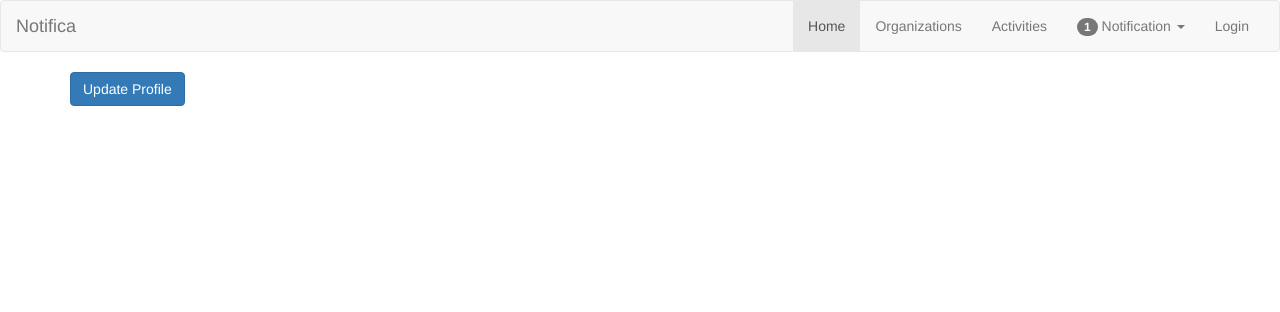
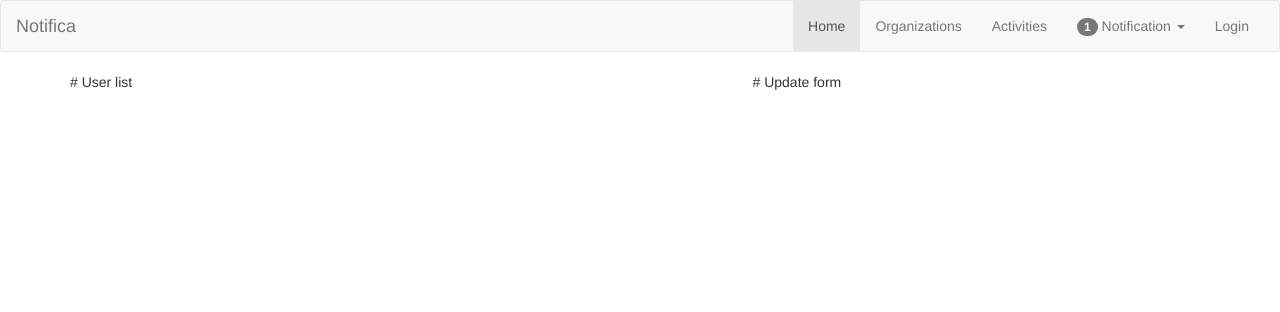
Before and after one commit to HarryHuy/notifica, a Django app: a page that uses notifica/templates/user/update_org.html in a window 1280 px wide. Shown: the top 312 px of the page. Run offline with Django 3.2, Linux system fonts and the light colour scheme; some libraries are stand-ins or nearby versions.

Commit message:
Seperate update column

```diff
--- a/notifica/templates/user/update_org.html
+++ b/notifica/templates/user/update_org.html
@@ -5,7 +5,20 @@
 {% if message %}
 <p>{{ message }}</p>
 {% endif %}
-
+<div class="row">
+    <div class="col-md-7">
+        # User list
+        {% if user_list %}
+        <ul>
+            {% for user in user_list %}
+            <li><a href="{% url 'update_user_org_id' user.id %}">{{ user.username }}</a></li>
+            {% endfor %}
+        </ul>
+        {% endif %}
+    </div>
+    <div class="col-md-5">
+        # Update form
+        {% if org_formset %}
         <form action="" method="post">
             {% csrf_token %}
 
@@ -31,4 +44,7 @@
             {% endfor %}
             <input type="submit" value="Update Profile" class="btn btn-primary"/>
         </form>
+        {% endif %}
+    </div>
+</div>
 {% endblock %}
```
Lines whose indentation alone changed are shown as unchanged.
